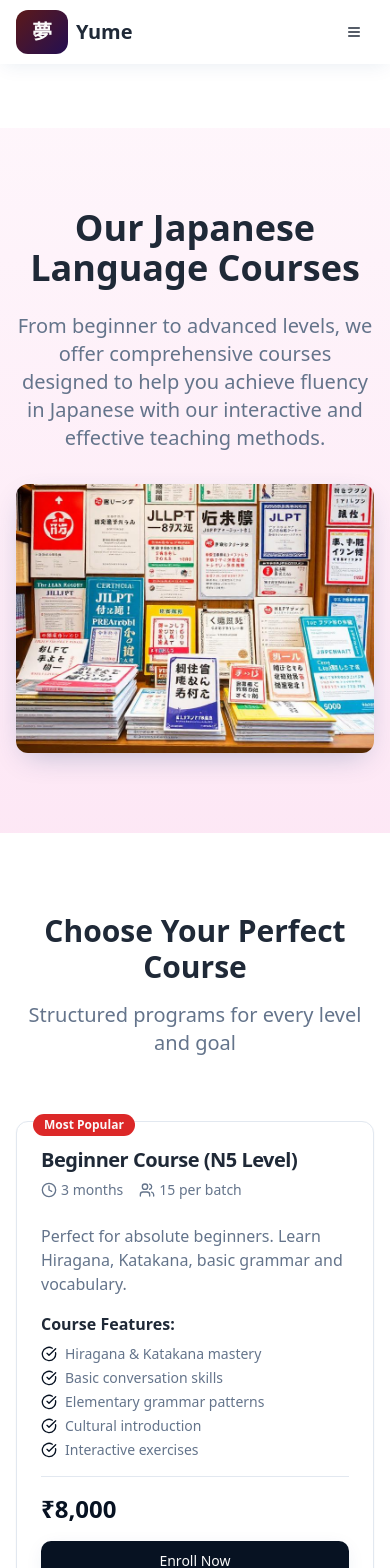
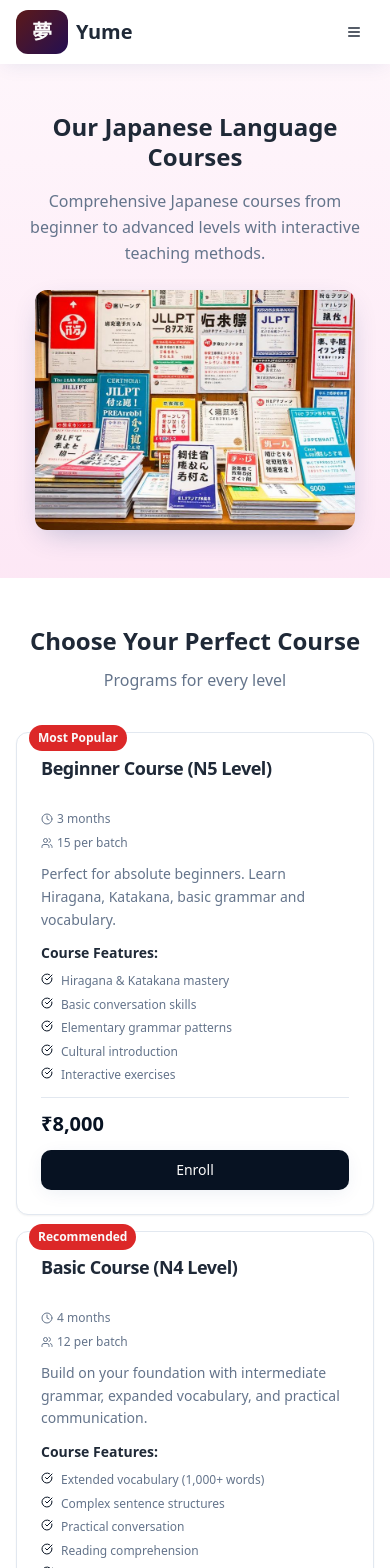
Before and after one commit to Panchammmm/yjls.kolkata, a React (Vite) app: page /courses in a window 390 px wide. Shown: the top 1568 px of the page. Built offline with nearby package versions, Linux system fonts and the light colour scheme.

Commit message:
course-responsive

```diff
--- a/src/pages/Courses.tsx
+++ b/src/pages/Courses.tsx
@@ -101,97 +101,114 @@
 
   const teachingMethods = [
     {
-      icon: <BookOpen className="h-8 w-8" />,
+      icon: <BookOpen className="h-6 w-6 sm:h-8 sm:w-8" />,
       title: "Interactive Learning",
       description: "Engaging multimedia content with games, videos, and interactive exercises"
     },
     {
-      icon: <Users className="h-8 w-8" />,
+      icon: <Users className="h-6 w-6 sm:h-8 sm:w-8" />,
       title: "Small Batches",
       description: "Limited students per class ensuring personalized attention and faster progress"
     },
     {
-      icon: <Award className="h-8 w-8" />,
+      icon: <Award className="h-6 w-6 sm:h-8 sm:w-8" />,
       title: "Proven Curriculum",
       description: "Structured syllabus designed by experts with high success rates in proficiency tests"
     }
   ];
 
   return (
-    <div className="min-h-screen pt-16">
+    <div className="min-h-screen">
       {/* Hero Section */}
-      <section className="py-20 bg-gradient-accent">
+      <section className="py-12 sm:py-16 md:py-20 lg:py-24 bg-gradient-accent">
         <div className="max-w-7xl mx-auto px-4 sm:px-6 lg:px-8 text-center">
-          <h1 className="text-4xl md:text-5xl font-bold text-foreground mb-6">
+          <h1 className="text-2xl sm:text-3xl md:text-4xl lg:text-5xl xl:text-6xl font-bold text-foreground mb-4 sm:mb-6 leading-tight">
             Our Japanese Language Courses
           </h1>
-          <p className="text-xl text-muted-foreground max-w-3xl mx-auto mb-8">
-            From beginner to advanced levels, we offer comprehensive courses designed to help you achieve fluency in Japanese with our interactive and effective teaching methods.
+          <p className="text-base sm:text-lg md:text-xl lg:text-2xl text-muted-foreground max-w-sm sm:max-w-lg md:max-w-2xl lg:max-w-3xl xl:max-w-4xl mx-auto mb-6 sm:mb-8 leading-relaxed">
+            <span className="hidden md:inline">
+              From beginner to advanced levels, we offer comprehensive courses designed to help you achieve fluency in Japanese with our interactive and effective teaching methods.
+            </span>
+            <span className="md:hidden">
+              Comprehensive Japanese courses from beginner to advanced levels with interactive teaching methods.
+            </span>
           </p>
           <div className="flex justify-center">
             <img
               src={jlptPreparation}
               alt="JLPT Preparation"
-              className="rounded-lg shadow-elegant max-w-2xl w-full"
+              className="rounded-lg shadow-elegant max-w-xs sm:max-w-md md:max-w-lg lg:max-w-2xl w-full h-auto"
+              loading="lazy"
             />
           </div>
         </div>
       </section>
 
       {/* Courses Grid */}
-      <section className="py-20 bg-background">
+      <section className="py-12 sm:py-16 md:py-20 lg:py-24 bg-background">
         <div className="max-w-7xl mx-auto px-4 sm:px-6 lg:px-8">
-          <div className="text-center mb-16">
-            <h2 className="text-3xl md:text-4xl font-bold text-foreground mb-4">
+          <div className="text-center mb-10 sm:mb-12 md:mb-16">
+            <h2 className="text-2xl sm:text-3xl md:text-4xl lg:text-5xl font-bold text-foreground mb-3 sm:mb-4 leading-tight">
               Choose Your Perfect Course
             </h2>
-            <p className="text-xl text-muted-foreground">
-              Structured programs for every level and goal
+            <p className="text-base sm:text-lg md:text-xl lg:text-2xl text-muted-foreground max-w-2xl mx-auto">
+              <span className="hidden sm:inline">Structured programs for every level and goal</span>
+              <span className="sm:hidden">Programs for every level</span>
             </p>
           </div>
 
-          <div className="grid grid-cols-1 md:grid-cols-2 lg:grid-cols-3 gap-8">
+          <div className="grid grid-cols-1 sm:grid-cols-2 lg:grid-cols-3 xl:grid-cols-3 gap-4 sm:gap-6 md:gap-8">
             {courses.map((course, index) => (
-              <Card key={index} className="relative hover:shadow-elegant transition-all duration-300 hover:-translate-y-1">
+              <Card
+                key={index}
+                className="relative hover:shadow-elegant transition-all duration-300 hover:-translate-y-1 flex flex-col h-full"
+              >
                 {course.badge && (
-                  <Badge className="absolute -top-2 left-4 z-10 bg-secondary text-secondary-foreground">
+                  <Badge className="absolute -top-2 left-3 sm:left-4 z-10 bg-secondary text-secondary-foreground text-xs sm:text-sm px-2 py-1">
                     {course.badge}
                   </Badge>
                 )}
-                <CardHeader>
-                  <CardTitle className="text-xl text-foreground">{course.title}</CardTitle>
-                  <div className="flex items-center space-x-4 text-sm text-muted-foreground">
+                <CardHeader className="pb-3 sm:pb-4">
+                  <CardTitle className="text-lg sm:text-xl md:text-xl text-foreground leading-tight min-h-[3rem] sm:min-h-[3.5rem] flex items-start">
+                    {course.title}
+                  </CardTitle>
+                  <div className="flex flex-col xs:flex-row xs:items-center xs:space-x-4 space-y-2 xs:space-y-0 text-xs sm:text-sm text-muted-foreground">
                     <div className="flex items-center space-x-1">
-                      <Clock className="h-4 w-4" />
+                      <Clock className="h-3 w-3 sm:h-4 sm:w-4 flex-shrink-0" />
                       <span>{course.duration}</span>
                     </div>
                     <div className="flex items-center space-x-1">
-                      <Users className="h-4 w-4" />
-                      <span>{course.students}</span>
+                      <Users className="h-3 w-3 sm:h-4 sm:w-4 flex-shrink-0" />
+                      <span className="truncate">{course.students}</span>
                     </div>
                   </div>
                 </CardHeader>
-                <CardContent className="space-y-4">
-                  <p className="text-muted-foreground">{course.description}</p>
+                <CardContent className="space-y-3 sm:space-y-4 flex-1 flex flex-col">
+                  <p className="text-sm sm:text-base text-muted-foreground leading-relaxed line-clamp-3">
+                    {course.description}
+                  </p>
 
-                  <div className="space-y-2">
-                    <h4 className="font-semibold text-foreground">Course Features:</h4>
-                    <ul className="space-y-1">
+                  <div className="space-y-2 flex-1">
+                    <h4 className="font-semibold text-sm sm:text-base text-foreground">Course Features:</h4>
+                    <ul className="space-y-1 sm:space-y-2">
                       {course.features.map((feature, idx) => (
-                        <li key={idx} className="flex items-center space-x-2 text-sm text-muted-foreground">
-                          <CheckCircle className="h-4 w-4 text-primary" />
-                          <span>{feature}</span>
+                        <li key={idx} className="flex items-start space-x-2 text-xs sm:text-sm text-muted-foreground">
+                          <CheckCircle className="h-3 w-3 sm:h-4 sm:w-4 text-primary flex-shrink-0 mt-0.5" />
+                          <span className="leading-relaxed">{feature}</span>
                         </li>
                       ))}
                     </ul>
                   </div>
 
-                  <div className="pt-4 border-t">
-                    <div className="flex justify-between items-center mb-4">
-                      <span className="text-2xl font-bold text-primary">{course.price}</span>
+                  <div className="pt-3 sm:pt-4 border-t mt-auto">
+                    <div className="flex justify-between items-center mb-3 sm:mb-4">
+                      <span className="text-xl sm:text-2xl md:text-2xl font-bold text-primary">
+                        {course.price}
+                      </span>
                     </div>
-                    <Button className="w-full" variant="default">
-                      Enroll Now
+                    <Button className="w-full text-sm sm:text-base py-2 sm:py-3" variant="default">
+                      <span className="hidden sm:inline">Enroll Now</span>
+                      <span className="sm:hidden">Enroll</span>
                     </Button>
                   </div>
                 </CardContent>
@@ -202,25 +219,34 @@
       </section>
 
       {/* Teaching Methods */}
-      <section className="py-20 bg-gradient-primary text-primary-foreground">
+      <section className="py-12 sm:py-16 md:py-20 lg:py-24 bg-gradient-primary text-primary-foreground">
         <div className="max-w-7xl mx-auto px-4 sm:px-6 lg:px-8">
-          <div className="text-center mb-16">
-            <h2 className="text-3xl md:text-4xl font-bold mb-4">
+          <div className="text-center mb-10 sm:mb-12 md:mb-16">
+            <h2 className="text-2xl sm:text-3xl md:text-4xl lg:text-5xl font-bold mb-3 sm:mb-4 leading-tight">
               Our Teaching Methods
             </h2>
-            <p className="text-xl opacity-90 max-w-2xl mx-auto">
-              Interactive and effective approaches that make learning Japanese fun and engaging
+            <p className="text-base sm:text-lg md:text-xl lg:text-2xl opacity-90 max-w-xs sm:max-w-lg md:max-w-2xl mx-auto leading-relaxed">
+              <span className="hidden sm:inline">
+                Interactive and effective approaches that make learning Japanese fun and engaging
+              </span>
+              <span className="sm:hidden">
+                Interactive approaches that make learning fun and engaging
+              </span>
             </p>
           </div>
 
-          <div className="grid grid-cols-1 md:grid-cols-3 gap-8">
+          <div className="grid grid-cols-1 sm:grid-cols-2 md:grid-cols-3 gap-6 sm:gap-8 md:gap-10">
             {teachingMethods.map((method, index) => (
               <div key={index} className="text-center">
-                <div className="flex justify-center mb-4 text-secondary">
+                <div className="flex justify-center mb-3 sm:mb-4 text-secondary">
                   {method.icon}
                 </div>
-                <h3 className="text-xl font-semibold mb-2">{method.title}</h3>
-                <p className="opacity-90">{method.description}</p>
+                <h3 className="text-lg sm:text-xl md:text-2xl font-semibold mb-2 sm:mb-3">
+                  {method.title}
+                </h3>
+                <p className="opacity-90 text-sm sm:text-base md:text-lg leading-relaxed max-w-sm mx-auto px-12">
+                  {method.description}
+                </p>
               </div>
             ))}
           </div>
@@ -228,27 +254,43 @@
       </section>
 
       {/* CTA Section */}
-      <section className="py-20 bg-background">
+      <section className="py-12 sm:py-16 md:py-20 lg:py-24 bg-background">
         <div className="max-w-4xl mx-auto text-center px-4 sm:px-6 lg:px-8">
-          <div className="mb-8">
+          <div className="mb-6 sm:mb-8">
             <img
               src={studentsLearning}
               alt="Students Learning"
-              className="rounded-lg shadow-soft mx-auto max-w-2xl w-full"
+              className="rounded-lg shadow-soft mx-auto max-w-xs sm:max-w-md md:max-w-lg lg:max-w-2xl w-full h-auto"
+              loading="lazy"
             />
           </div>
-          <h2 className="text-3xl md:text-4xl font-bold text-foreground mb-6">
+          <h2 className="text-2xl sm:text-3xl md:text-4xl lg:text-5xl font-bold text-foreground mb-4 sm:mb-6 leading-tight">
             Ready to Start Your Learning Journey?
           </h2>
-          <p className="text-xl text-muted-foreground mb-8">
-            Contact us today for a free consultation and find the perfect course for your goals
+          <p className="text-base sm:text-lg md:text-xl lg:text-2xl text-muted-foreground mb-6 sm:mb-8 max-w-2xl mx-auto leading-relaxed">
+            <span className="hidden sm:inline">
+              Contact us today for a free consultation and find the perfect course for your goals
+            </span>
+            <span className="sm:hidden">
+              Contact us for a free consultation and find your perfect course
+            </span>
           </p>
-          <div className="flex flex-col sm:flex-row gap-4 justify-center">
-            <Button variant="hero" size="lg" className="text-lg px-8 py-3">
-              Book Free Demo Class
+          <div className="flex flex-col sm:flex-row gap-3 sm:gap-4 justify-center max-w-md sm:max-w-none mx-auto">
+            <Button
+              variant="hero"
+              size="lg"
+              className="text-base sm:text-lg px-6 sm:px-8 py-3 sm:py-4 w-full sm:w-auto"
+            >
+              <span className="hidden sm:inline">Book Free Demo Class</span>
+              <span className="sm:hidden">Free Demo Class</span>
             </Button>
-            <Button variant="outline" size="lg" className="text-lg px-8 py-3">
-              Get Course Details
+            <Button
+              variant="outline"
+              size="lg"
+              className="text-base sm:text-lg px-6 sm:px-8 py-3 sm:py-4 w-full sm:w-auto"
+            >
+              <span className="hidden sm:inline">Get Course Details</span>
+              <span className="sm:hidden">Course Details</span>
             </Button>
           </div>
         </div>
```
